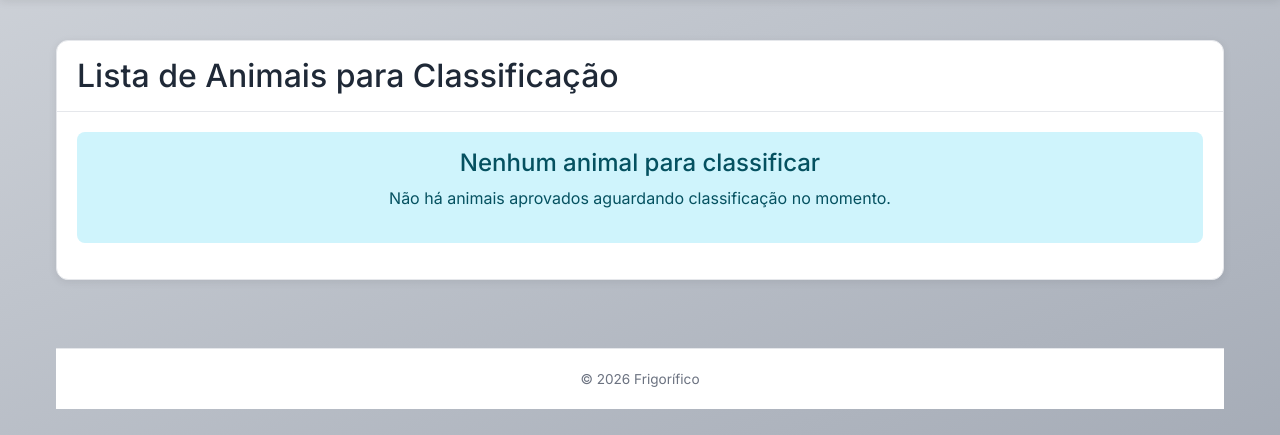
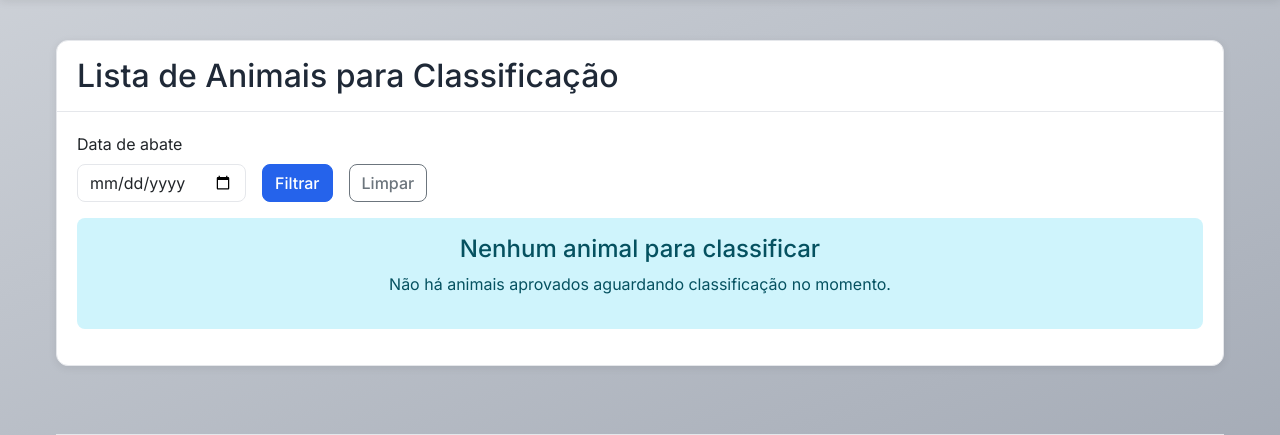
Before and after one commit to bizonfabio/frigorifico-app, a Django app: page /lista-classificacao/ in a window 1280 px wide. Shown: the part 127-562 px from the top of the page. Run offline with Django 5.2, Linux system fonts and the light colour scheme; the visitor is signed in with stand-in values (Sample User, id 1); data that the repository does not hold is empty.

Commit message:
Implement filtering by slaughter date in animal classification view. Update template to include a date input for filtering and a button to clear the filter. Enhance context data passed to the template to support the new filtering functionality.

```diff
--- a/frigorifico_app/templates/frigorifico_app/lista_animais_classificacao.html
+++ b/frigorifico_app/templates/frigorifico_app/lista_animais_classificacao.html
@@ -10,6 +10,18 @@
                 <h2 class="mb-0">Lista de Animais para Classificação</h2>
             </div>
             <div class="card-body">
+                <form method="get" class="row g-3 align-items-end mb-3">
+                    <div class="col-auto">
+                        <label for="data_abate" class="form-label">Data de abate</label>
+                        <input type="date" class="form-control" id="data_abate" name="data_abate" value="{{ data_abate }}">
+                    </div>
+                    <div class="col-auto">
+                        <button type="submit" class="btn btn-primary">Filtrar</button>
+                    </div>
+                    <div class="col-auto">
+                        <a href="{% url 'lista_animais_para_classificacao' %}" class="btn btn-outline-secondary">Limpar</a>
+                    </div>
+                </form>
                 {% if animais %}
                 <div class="table-responsive">
                     <table class="table table-striped table-hover">
--- a/frigorifico_app/views.py
+++ b/frigorifico_app/views.py
@@ -276,11 +276,16 @@ def avaliar_animal(request, id):
 
 @login_required
 def lista_animais_para_classificacao(request):
-    # Mostrar apenas animais que foram avaliados como aptos, ordenados pela ordem de abate
-    animais = Bovino.objects.filter(status_avaliacao='apto', tipo_animal__isnull=True).order_by('data_abate', 'ordem_abate')
+    # Filtrar por data de abate (quando informada)
+    data_abate = request.GET.get('data_abate', '')
+    animais = Bovino.objects.filter(status_avaliacao='apto', tipo_animal__isnull=True)
+    if data_abate:
+        animais = animais.filter(data_abate=data_abate)
+    animais = animais.order_by('data_abate', 'ordem_abate')
 
     contexto = {
-        'animais': animais
+        'animais': animais,
+        'data_abate': data_abate,
     }
 
     return render(request, 'frigorifico_app/lista_animais_classificacao.html', contexto)
```
